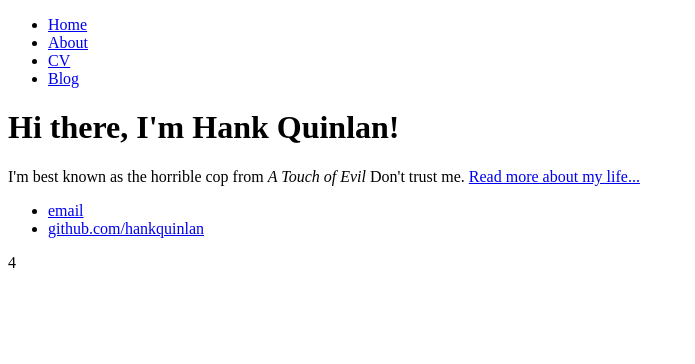
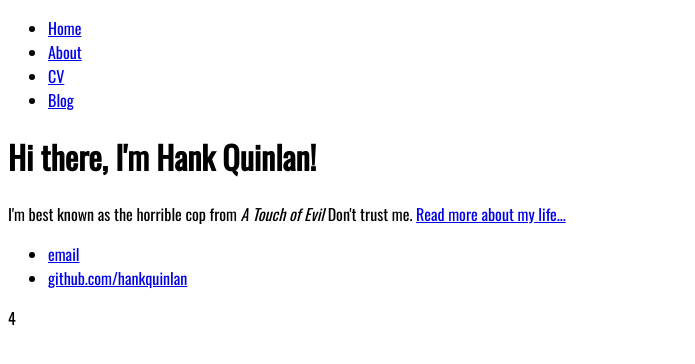
Before and after one commit to hades31/hades.github.io, a plain HTML site: page index.html in a window 1280 px wide. Shown: the whole page, without its empty margins (0-695 px from the left). Drawn offline with nearby package versions, Linux system fonts and the light colour scheme.

Commit message:
Updated index.html & css

```diff
--- a/index.html
+++ b/index.html
@@ -1,7 +1,9 @@
 <!DOCTYPE html>
 <html>
 	<head>
-		<title>Hank Quinlan, Horrible Cop</title>
+		<link href='https://fonts.googleapis.com/css?family=Oswald' rel='stylesheet' type='text/css'>
+		<link href="style.css" rel="stylesheet">
+		<title>Test Website</title>
 	</head>
 	<body>
 		<nav>
--- /dev/null
+++ b/style.css
@@ -0,0 +1,3 @@
+body {
+	font-family: 'Oswald', sans-serif;
+}
```
